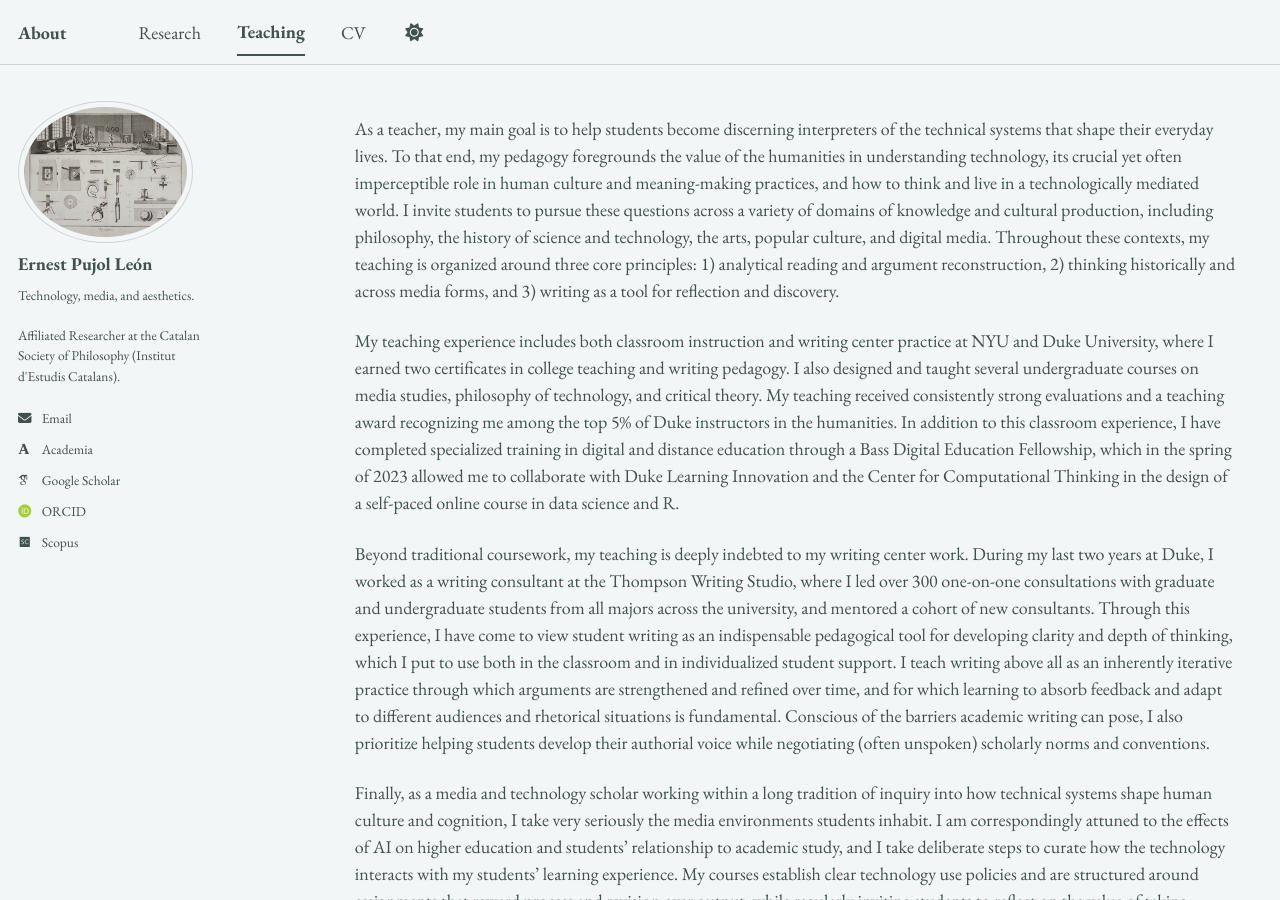
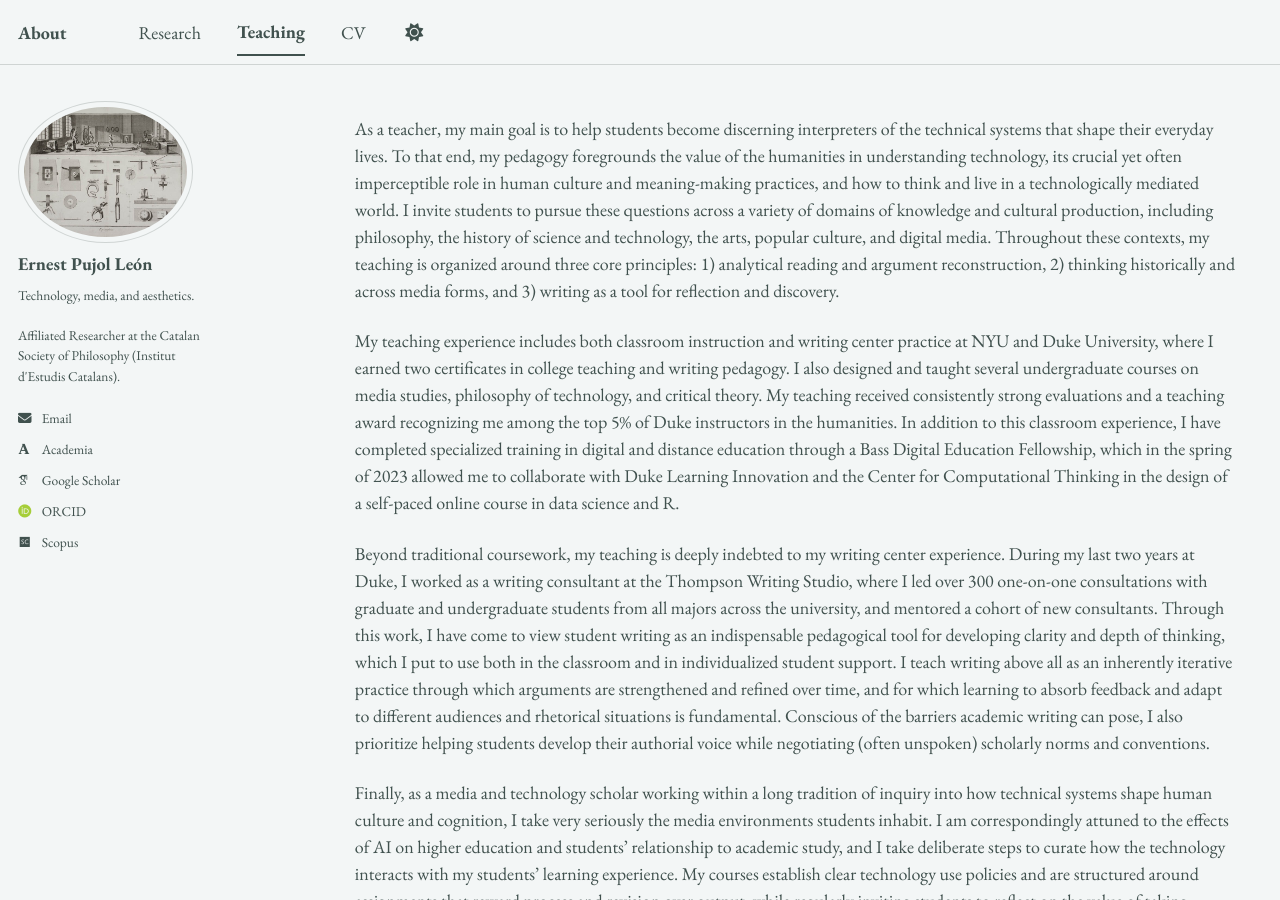
Before and after one commit to epujol90/epujol90.github.io, a Jekyll site: the page built from _pages/teaching.md, in a window 1280 px wide and 900 px high. Built offline with Jekyll 4.4.1, drawn with Linux system fonts in a browser that asks for light colours; some web fonts are replaced; a script bundle is joined from its source files by our own code; library files that are not in the unit come from our copies.

```diff
--- a/_pages/teaching.md
+++ b/_pages/teaching.md
@@ -9,7 +9,7 @@ As a teacher, my main goal is to help students become discerning interpreters of
 
 My teaching experience includes both classroom instruction and writing center practice at NYU and Duke University, where I earned two certificates in college teaching and writing pedagogy. I also designed and taught several undergraduate courses on media studies, philosophy of technology, and critical theory. My teaching received consistently strong evaluations and a teaching award recognizing me among the top 5% of Duke instructors in the humanities. In addition to this classroom experience, I have completed specialized training in digital and distance education through a Bass Digital Education Fellowship, which in the spring of 2023 allowed me to collaborate with Duke Learning Innovation and the Center for Computational Thinking in the design of a self-paced online course in data science and R.
 
-Beyond traditional coursework, my teaching is deeply indebted to my writing center work. During my last two years at Duke, I worked as a writing consultant at the Thompson Writing Studio, where I led over 300 one-on-one consultations with graduate and undergraduate students from all majors across the university, and mentored a cohort of new consultants. Through this experience, I have come to view student writing as an indispensable pedagogical tool for developing clarity and depth of thinking, which I put to use both in the classroom and in individualized student support. I teach writing above all as an inherently iterative practice through which arguments are strengthened and refined over time, and for which learning to absorb feedback and adapt to different audiences and rhetorical situations is fundamental. Conscious of the barriers academic writing can pose, I also prioritize helping students develop their authorial voice while negotiating (often unspoken) scholarly norms and conventions.
+Beyond traditional coursework, my teaching is deeply indebted to my writing center experience. During my last two years at Duke, I worked as a writing consultant at the Thompson Writing Studio, where I led over 300 one-on-one consultations with graduate and undergraduate students from all majors across the university, and mentored a cohort of new consultants. Through this work, I have come to view student writing as an indispensable pedagogical tool for developing clarity and depth of thinking, which I put to use both in the classroom and in individualized student support. I teach writing above all as an inherently iterative practice through which arguments are strengthened and refined over time, and for which learning to absorb feedback and adapt to different audiences and rhetorical situations is fundamental. Conscious of the barriers academic writing can pose, I also prioritize helping students develop their authorial voice while negotiating (often unspoken) scholarly norms and conventions.
 
 Finally, as a media and technology scholar working within a long tradition of inquiry into how technical systems shape human culture and cognition, I take very seriously the media environments students inhabit. I am correspondingly attuned to the effects of AI on higher education and students’ relationship to academic study, and I take deliberate steps to curate how the technology interacts with my students’ learning experience. My courses establish clear technology use policies and are structured around assignments that reward process and revision over output, while regularly inviting students to reflect on the value of taking ownership over their intellectual growth. Ultimately, I want students to see that studying technology as an academic subject concerns not only ideas and authors, but equally the ways the technologies ready to hand may or may not serve us as thinkers.
 <br>
```
